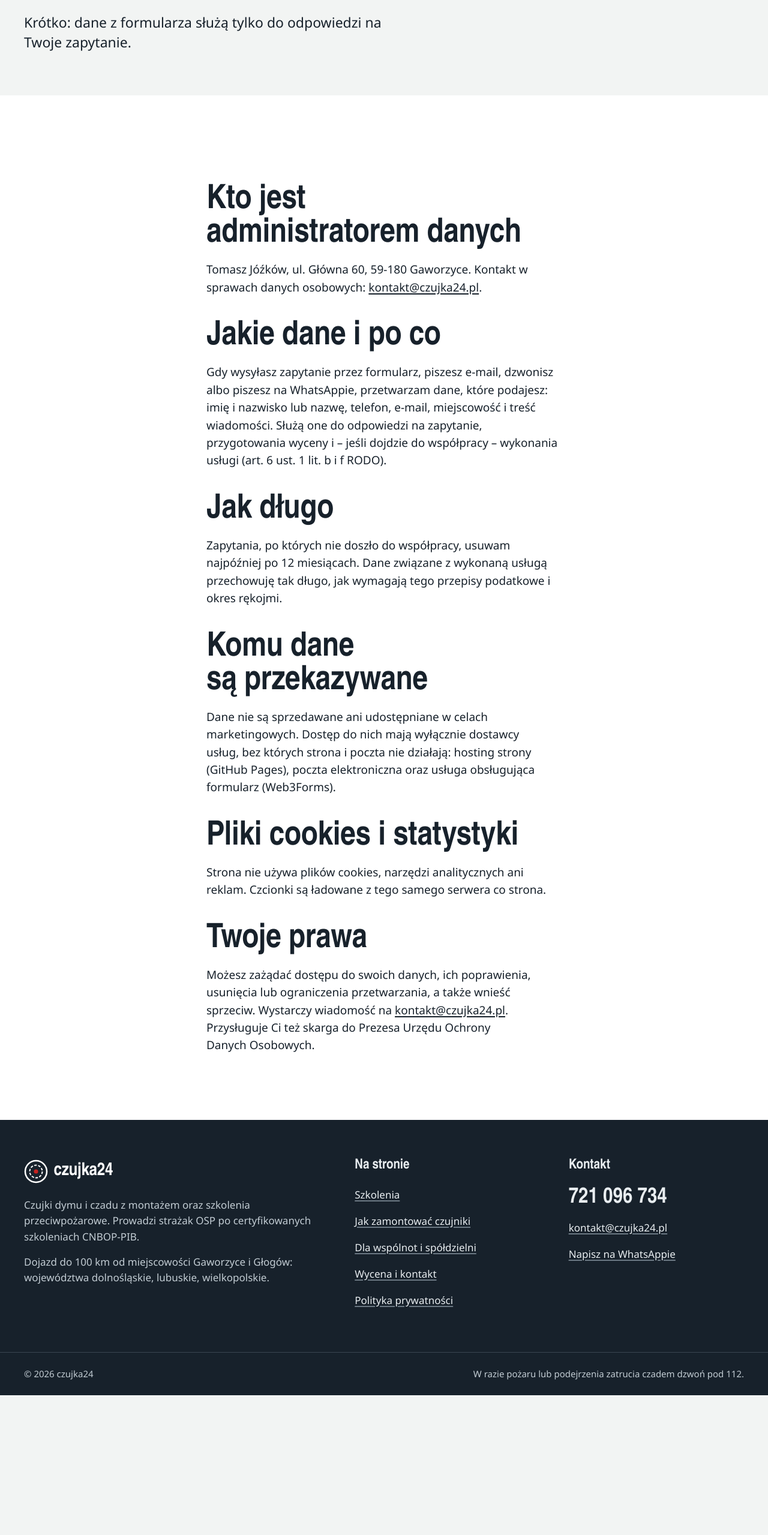
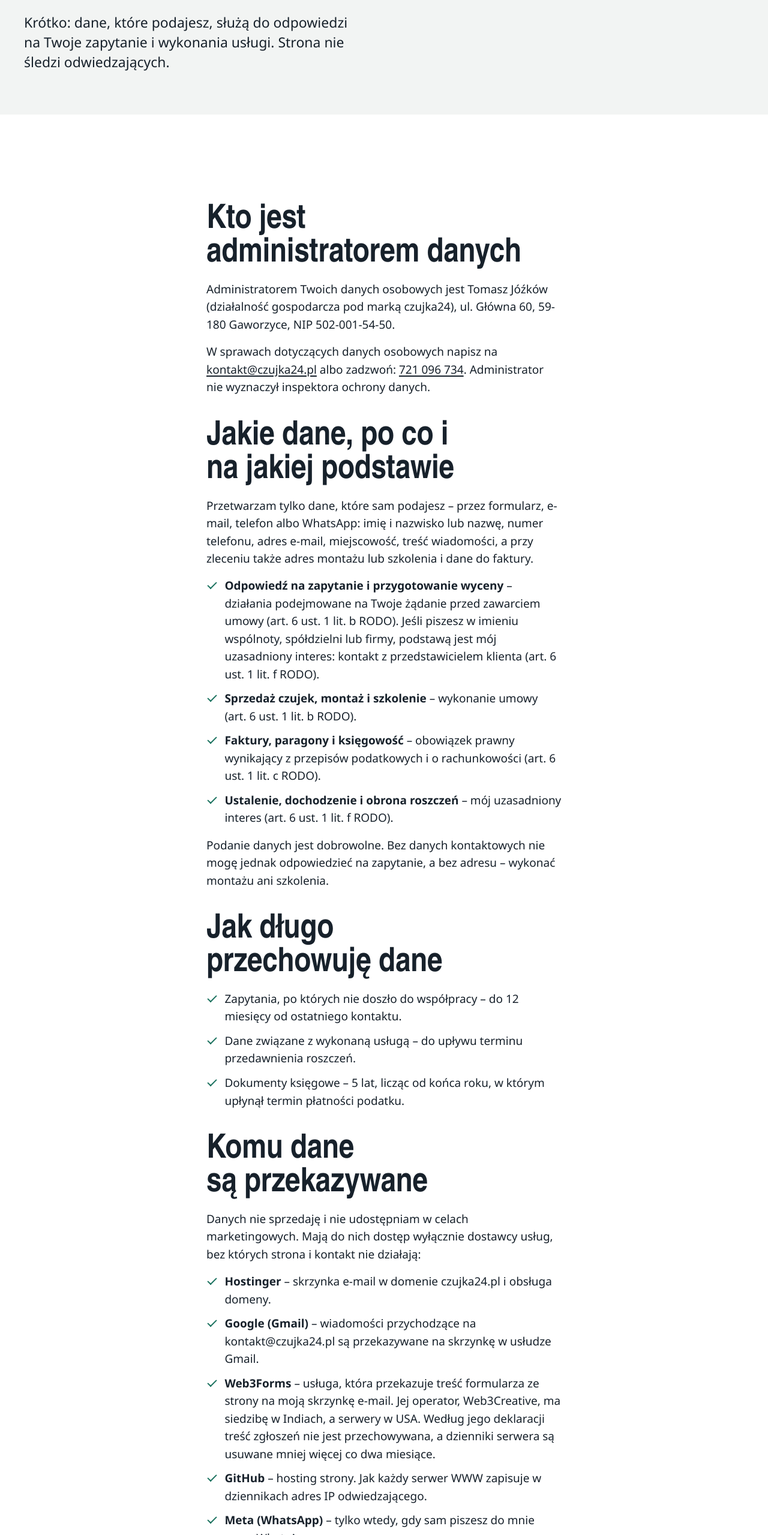
Before and after one commit to Kuba-Galinski/czujka24, an Astro site: page /polityka-prywatnosci in a window 1280 px wide. Shown: the part 241-2800 px from the top of the page at 60% size. Before the commit the page ends 2567 px from the top, so only its background shows below. Built offline with nearby package versions, Linux system fonts and the light colour scheme; Astro itself is replaced by a stand-in of ours; a web font is replaced by a local one.

Commit message:
Polityka prywatności po przeglądzie RODO, NIP, klauzula zamiast zgody
- pełny obowiązek informacyjny z art. 13: podstawy prawne, okresy, odbiorcy,
  przekazywanie poza EOG, prawa, brak profilowania
- formularz: klauzula informacyjna zamiast checkboxa zgody
- NIP w polityce i stopce

Co-Authored-By: Claude Fable 5.2 <noreply@anthropic.com>

```diff
--- a/src/components/Footer.astro
+++ b/src/components/Footer.astro
@@ -44,7 +44,10 @@ import Logo from './Logo.astro';
   </div>
 
   <div class="owijka stopka__dol">
-    <p>© {new Date().getFullYear()} {firma.marka}</p>
+    <p>
+      © {new Date().getFullYear()} {firma.marka} – {firma.administrator.nazwa}
+      {firma.administrator.nip && `, NIP ${firma.administrator.nip}`}
+    </p>
     <p>W razie pożaru lub podejrzenia zatrucia czadem dzwoń pod 112.</p>
   </div>
 </footer>
--- a/src/config.ts
+++ b/src/config.ts
@@ -33,11 +33,11 @@ export const firma = {
   web3formsKlucz: 'bc3e7002-03f1-418d-9543-eb94aff1cd19',
 
   // Administrator danych – widoczny tylko w polityce prywatności.
-  // NIP jest opcjonalny: pusty = polityka go nie pokazuje.
+  // NIP pokazuje się w polityce prywatności i w stopce.
   administrator: {
     nazwa: 'Tomasz Jóźków',
     adres: 'ul. Główna 60, 59-180 Gaworzyce',
-    nip: '',
+    nip: '502-001-54-50',
   },
 
   zasieg: {
--- a/src/pages/polityka-prywatnosci.astro
+++ b/src/pages/polityka-prywatnosci.astro
@@ -1,5 +1,5 @@
 ---
-import { firma, linkEmail } from '../config';
+import { firma, linkEmail, linkTelefon } from '../config';
 import Base from '../layouts/Base.astro';
 
 const a = firma.administrator;
@@ -10,7 +10,10 @@ const formularzWTle = Boolean(firma.web3formsKlucz);
   <section class="czolo">
     <div class="owijka">
       <h1>Polityka prywatności</h1>
-      <p class="wstep">Krótko: dane z formularza służą tylko do odpowiedzi na Twoje zapytanie.</p>
+      <p class="wstep">
+        Krótko: dane, które podajesz, służą do odpowiedzi na Twoje zapytanie i wykonania usługi. Strona nie
+        śledzi odwiedzających.
+      </p>
     </div>
   </section>
 
@@ -26,29 +29,121 @@ const formularzWTle = Boolean(firma.web3formsKlucz);
 
       <h2>Kto jest administratorem danych</h2>
       <p>
-        {a.nazwa}, {a.adres}{a.nip && `, NIP ${a.nip}`}. Kontakt w sprawach danych osobowych:{' '}
-        <a href={linkEmail}>{firma.email}</a>.
+        Administratorem Twoich danych osobowych jest {a.nazwa} (działalność gospodarcza pod marką {firma.marka}),{' '}
+        {a.adres}{a.nip && `, NIP ${a.nip}`}.
+      </p>
+      <p>
+        W sprawach dotyczących danych osobowych napisz na <a href={linkEmail}>{firma.email}</a> albo zadzwoń:{' '}
+        <a href={linkTelefon}>{firma.telefonWyswietlany}</a>. Administrator nie wyznaczył inspektora ochrony
+        danych.
       </p>
 
-      <h2>Jakie dane i po co</h2>
+      <h2>Jakie dane, po co i na jakiej podstawie</h2>
       <p>
-        Gdy wysyłasz zapytanie przez formularz, piszesz e-mail, dzwonisz albo piszesz na WhatsAppie, przetwarzam
-        dane, które podajesz: imię i nazwisko lub nazwę, telefon, e-mail, miejscowość i treść wiadomości. Służą
-        one do odpowiedzi na zapytanie, przygotowania wyceny i – jeśli dojdzie do współpracy – wykonania usługi
-        (art. 6 ust. 1 lit. b i f RODO).
+        Przetwarzam tylko dane, które sam podajesz – przez formularz, e-mail, telefon albo WhatsApp: imię
+        i nazwisko lub nazwę, numer telefonu, adres e-mail, miejscowość, treść wiadomości, a przy zleceniu także
+        adres montażu lub szkolenia i dane do faktury.
+      </p>
+      <ul class="lista">
+        <li>
+          <strong>Odpowiedź na zapytanie i przygotowanie wyceny</strong> – działania podejmowane na Twoje
+          żądanie przed zawarciem umowy (art. 6 ust. 1 lit. b RODO). Jeśli piszesz w imieniu wspólnoty,
+          spółdzielni lub firmy, podstawą jest mój uzasadniony interes: kontakt z przedstawicielem klienta
+          (art. 6 ust. 1 lit. f RODO).
+        </li>
+        <li>
+          <strong>Sprzedaż czujek, montaż i szkolenie</strong> – wykonanie umowy (art. 6 ust. 1 lit. b RODO).
+        </li>
+        <li>
+          <strong>Faktury, paragony i księgowość</strong> – obowiązek prawny wynikający z przepisów
+          podatkowych i o rachunkowości (art. 6 ust. 1 lit. c RODO).
+        </li>
+        <li>
+          <strong>Ustalenie, dochodzenie i obrona roszczeń</strong> – mój uzasadniony interes (art. 6 ust. 1
+          lit. f RODO).
+        </li>
+      </ul>
+      <p>
+        Podanie danych jest dobrowolne. Bez danych kontaktowych nie mogę jednak odpowiedzieć na zapytanie,
+        a bez adresu – wykonać montażu ani szkolenia.
       </p>
 
-      <h2>Jak długo</h2>
-      <p>
-        Zapytania, po których nie doszło do współpracy, usuwam najpóźniej po 12 miesiącach. Dane związane
-        z wykonaną usługą przechowuję tak długo, jak wymagają tego przepisy podatkowe i okres rękojmi.
-      </p>
+      <h2>Jak długo przechowuję dane</h2>
+      <ul class="lista">
+        <li>Zapytania, po których nie doszło do współpracy – do 12 miesięcy od ostatniego kontaktu.</li>
+        <li>Dane związane z wykonaną usługą – do upływu terminu przedawnienia roszczeń.</li>
+        <li>
+          Dokumenty księgowe – 5 lat, licząc od końca roku, w którym upłynął termin płatności podatku.
+        </li>
+      </ul>
 
       <h2>Komu dane są przekazywane</h2>
       <p>
-        Dane nie są sprzedawane ani udostępniane w celach marketingowych. Dostęp do nich mają wyłącznie dostawcy
-        usług, bez których strona i poczta nie działają: hosting strony (GitHub Pages), poczta elektroniczna
-        {formularzWTle && ' oraz usługa obsługująca formularz (Web3Forms)'}.
+        Danych nie sprzedaję i nie udostępniam w celach marketingowych. Mają do nich dostęp wyłącznie dostawcy
+        usług, bez których strona i kontakt nie działają:
+      </p>
+      <ul class="lista">
+        <li><strong>Hostinger</strong> – skrzynka e-mail w domenie {firma.domena} i obsługa domeny.</li>
+        <li>
+          <strong>Google (Gmail)</strong> – wiadomości przychodzące na {firma.email} są przekazywane na skrzynkę
+          w usłudze Gmail.
+        </li>
+        {
+          formularzWTle && (
+            <li>
+              <strong>Web3Forms</strong> – usługa, która przekazuje treść formularza ze strony na moją skrzynkę
+              e-mail. Jej operator, Web3Creative, ma siedzibę w Indiach, a serwery w USA. Według jego
+              deklaracji treść zgłoszeń nie jest przechowywana, a dzienniki serwera są usuwane mniej więcej
+              co dwa miesiące.
+            </li>
+          )
+        }
+        <li>
+          <strong>GitHub</strong> – hosting strony. Jak każdy serwer WWW zapisuje w dziennikach adres IP
+          odwiedzającego.
+        </li>
+        <li><strong>Meta (WhatsApp)</strong> – tylko wtedy, gdy sam piszesz do mnie przez WhatsApp.</li>
+        <li>Biuro rachunkowe – w zakresie danych z faktur, jeśli dojdzie do współpracy.</li>
+      </ul>
+
+      <h2>Przekazywanie danych poza Europejski Obszar Gospodarczy</h2>
+      <p>
+        Google, GitHub i Meta mogą przetwarzać dane w Stanach Zjednoczonych. Odbywa się to na podstawie decyzji
+        Komisji Europejskiej stwierdzającej odpowiedni stopień ochrony (EU–US Data Privacy Framework) albo
+        standardowych klauzul umownych stosowanych przez tych dostawców.
+      </p>
+      {
+        formularzWTle && (
+          <p>
+            Formularz na stronie korzysta z usługi Web3Forms, której serwery znajdują się w USA, a operator
+            w Indiach. Dane z formularza trafiają tam wyłącznie po to, by Twoje zapytanie dotarło do mnie
+            (art. 49 ust. 1 lit. b RODO – przekazanie niezbędne do podjęcia działań przed zawarciem umowy na
+            żądanie osoby, której dane dotyczą). Jeśli wolisz, żeby Twoje dane nie przechodziły przez tę usługę,
+            napisz bezpośrednio na <a href={linkEmail}>{firma.email}</a> albo zadzwoń.
+          </p>
+        )
+      }
+
+      <h2>Twoje prawa</h2>
+      <p>Masz prawo do:</p>
+      <ul class="lista">
+        <li>dostępu do swoich danych i otrzymania ich kopii,</li>
+        <li>sprostowania danych,</li>
+        <li>usunięcia danych lub ograniczenia ich przetwarzania,</li>
+        <li>przeniesienia danych – gdy podstawą przetwarzania jest umowa,</li>
+        <li>
+          sprzeciwu wobec przetwarzania – gdy podstawą jest uzasadniony interes administratora.
+        </li>
+      </ul>
+      <p>
+        Wystarczy wiadomość na <a href={linkEmail}>{firma.email}</a>. Możesz też wnieść skargę do Prezesa Urzędu
+        Ochrony Danych Osobowych (ul. Stawki 2, 00-193 Warszawa).
+      </p>
+
+      <h2>Decyzje automatyczne i profilowanie</h2>
+      <p>
+        Twoje dane nie służą do podejmowania decyzji w sposób zautomatyzowany ani do profilowania. Kalkulator
+        oferty liczy cenę w Twojej przeglądarce i niczego nie wysyła, dopóki sam nie wyślesz formularza.
       </p>
 
       <h2>Pliki cookies i statystyki</h2>
@@ -57,12 +152,7 @@ const formularzWTle = Boolean(firma.web3formsKlucz);
         serwera co strona.
       </p>
 
-      <h2>Twoje prawa</h2>
-      <p>
-        Możesz zażądać dostępu do swoich danych, ich poprawienia, usunięcia lub ograniczenia przetwarzania, a także
-        wnieść sprzeciw. Wystarczy wiadomość na <a href={linkEmail}>{firma.email}</a>. Przysługuje Ci też skarga
-        do Prezesa Urzędu Ochrony Danych Osobowych.
-      </p>
+      <p class="przypis">Ostatnia aktualizacja: 21 listopada 2026 r.</p>
     </div>
   </section>
 </Base>
```
Also changed, not shown: src/components/ContactForm.astro (+13 -28 lines), README.md.
